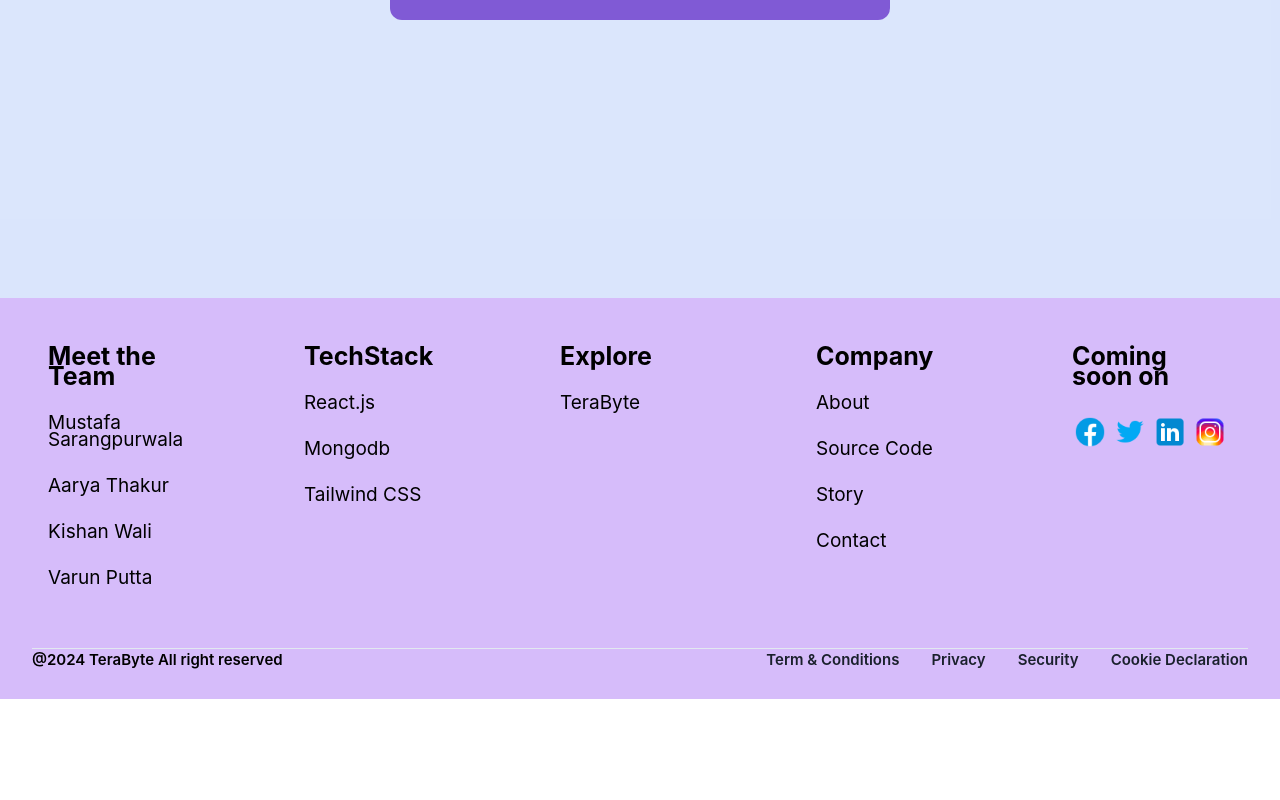
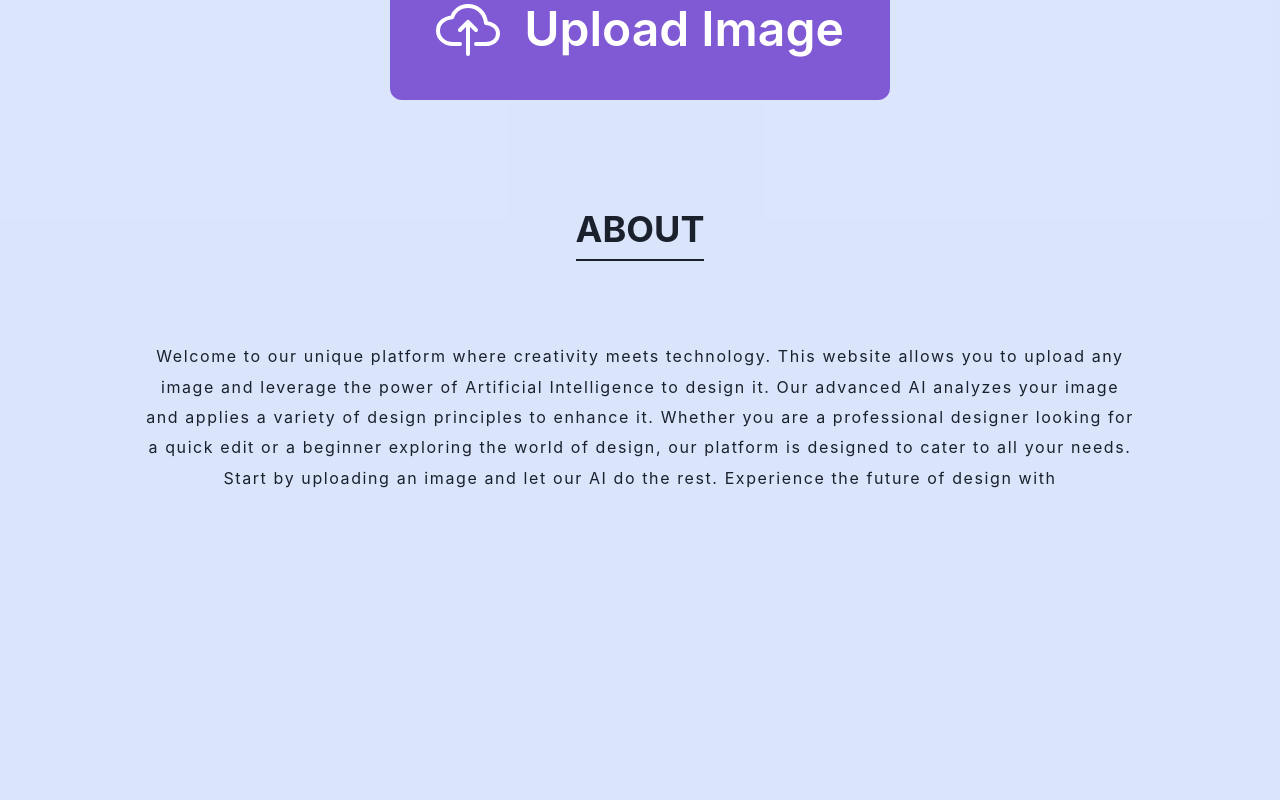
Before and after one commit to HIDZI123/TeraByte, a React (Vite) app in the folder TeraByte/: page / in a window 1280 px wide. Shown: the part 1560-2360 px from the top of the page. Before the commit the page ends 2259 px from the top, so only its background shows below. Built offline with nearby package versions, Linux system fonts and the light colour scheme.

Commit message:
Completed Home Page And all things supposed to be done by Mustafa

```diff
--- a/TeraByte/src/components/Header.jsx
+++ b/TeraByte/src/components/Header.jsx
@@ -4,7 +4,7 @@
 
 const Header = () => {
   return (
-    <HStack justifyContent={"space-evenly"} w={"full"} p={"5"} h={"5rem"} backgroundColor={'#D6BCFA'} top={'0'} zIndex={'10'} position={'absolute'} >
+    <HStack justifyContent={"space-evenly"} w={"full"} p={"5"} h={"5rem"} backgroundColor={'#D6BCFA'} >
       <Box>
         <Text textTransform={"uppercase"} fontSize={"2rem"} p={"2"}>
           PhototLy
--- a/TeraByte/src/components/Home.jsx
+++ b/TeraByte/src/components/Home.jsx
@@ -8,6 +8,7 @@
   Image,
   Text,
   VStack,
+  Stack
 } from "@chakra-ui/react";
 import { motion, useScroll, useTransform } from "framer-motion";
 import { IoCloudUploadOutline } from "react-icons/io5";
@@ -18,7 +19,6 @@
   const { scrollYProgress } = useScroll();
   const scale = useTransform(scrollYProgress, [0, 1], [0.2, 2]);
   const MotionHeading = motion(Heading);
-  const MotionHstack = motion(HStack);
   const MotionVstack = motion(VStack);
 
   return (
@@ -148,35 +148,37 @@
         </Button>
       </MotionVstack>
 
-      <MotionHstack
-        initial={{ opacity: 0, y: 50 }}
-        animate={{ opacity: 1, y: 0 }}
-        transition={{ duration: 1, delay: 7}}
-      >
-        {/* //Help me add a bout section for my website here */}
+      <Container maxW={'container.xl'} minH={'100vh'} p={'16'}>
+        <Heading
+          textTransform={'uppercase'}
+          py={'2'}
+          w={'fit-content'}
+          borderBottom={'2px solid'}
+          m={'auto'}
+        >
+          {' '}
+          About
+        </Heading>
 
-        <Box minW={"full"} h={"max-content"} backgroundColor={"#d7e3fce7"}>
-          <Heading fontSize={"3rem"}>About</Heading>
-          <Box padding={5}>
-            <Text>
-              Welcome to our unique platform where creativity meets technology.
+        <Stack
+          h={'full'}
+          p={'4'}
+          alignItems={'center'}
+          direction={['column', 'row']}
+        >
+
+          <Text letterSpacing={'widest'} lineHeight={'190%'} p={['4', '16']} textAlign={'center'}>
+          Welcome to our unique platform where creativity meets technology.
               This website allows you to upload any image and leverage the power
-              of Artificial Intelligence to design it.
-            </Text>
-            <Text mt={3}>
-              Our advanced AI analyzes your image and applies a variety of
-              design principles to enhance it. Whether you are a professional
-              designer looking for a quick edit or a beginner exploring the
-              world of design, our platform is designed to cater to all your
-              needs.
-            </Text>
-            <Text mt={3}>
-              Start by uploading an image and let our AI do the rest. Experience
-              the future of design with us.
-            </Text>
-          </Box>
-        </Box>
-      </MotionHstack>
+              of Artificial Intelligence to design it. Our advanced AI analyzes
+              your image and applies a variety of design principles to enhance
+              it. Whether you are a professional designer looking for a quick
+              edit or a beginner exploring the world of design, our platform is
+              designed to cater to all your needs. Start by uploading an image
+              and let our AI do the rest. Experience the future of design with
+          </Text>
+        </Stack>
+      </Container>
     </VStack>
   );
 };
```
